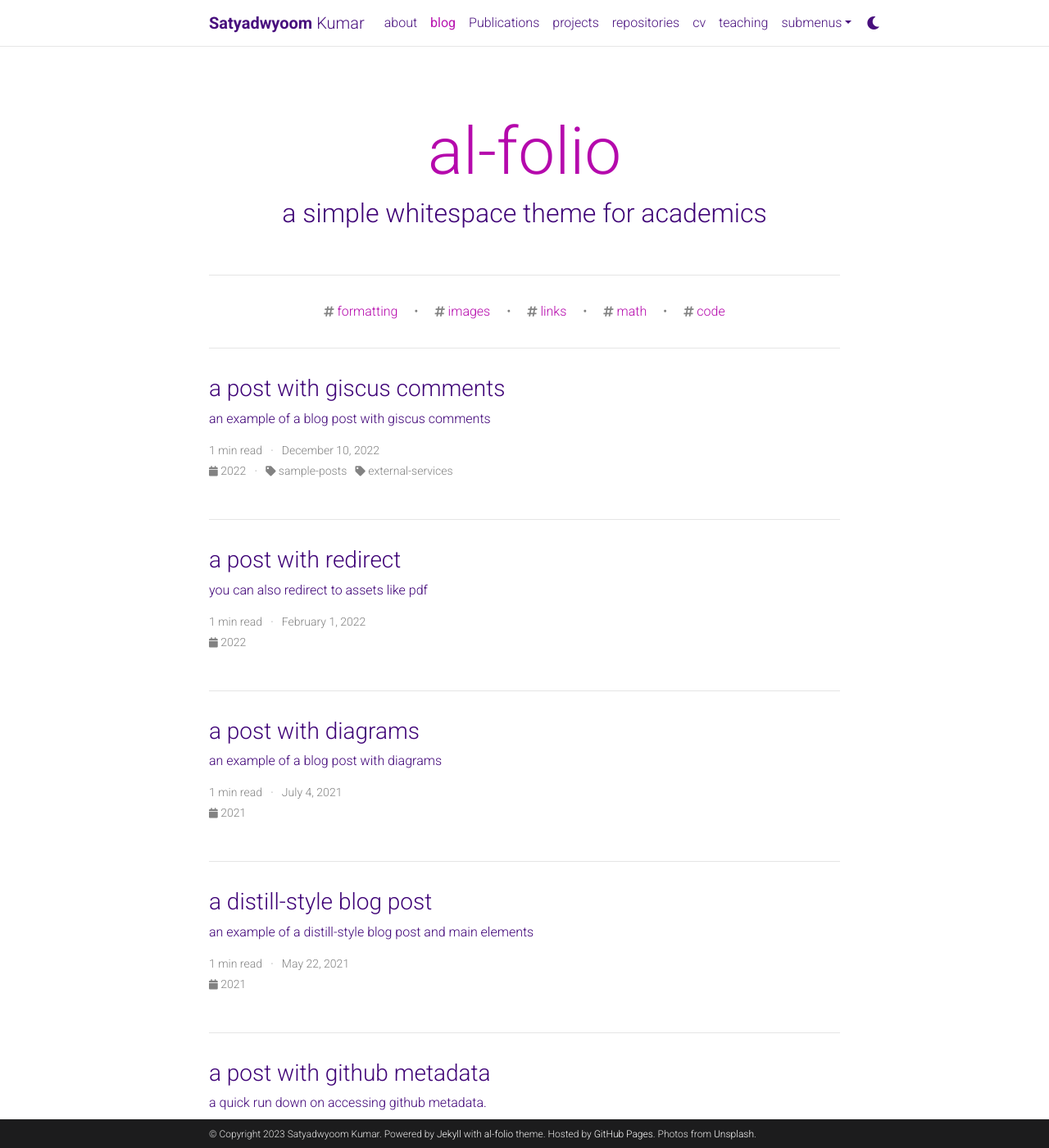
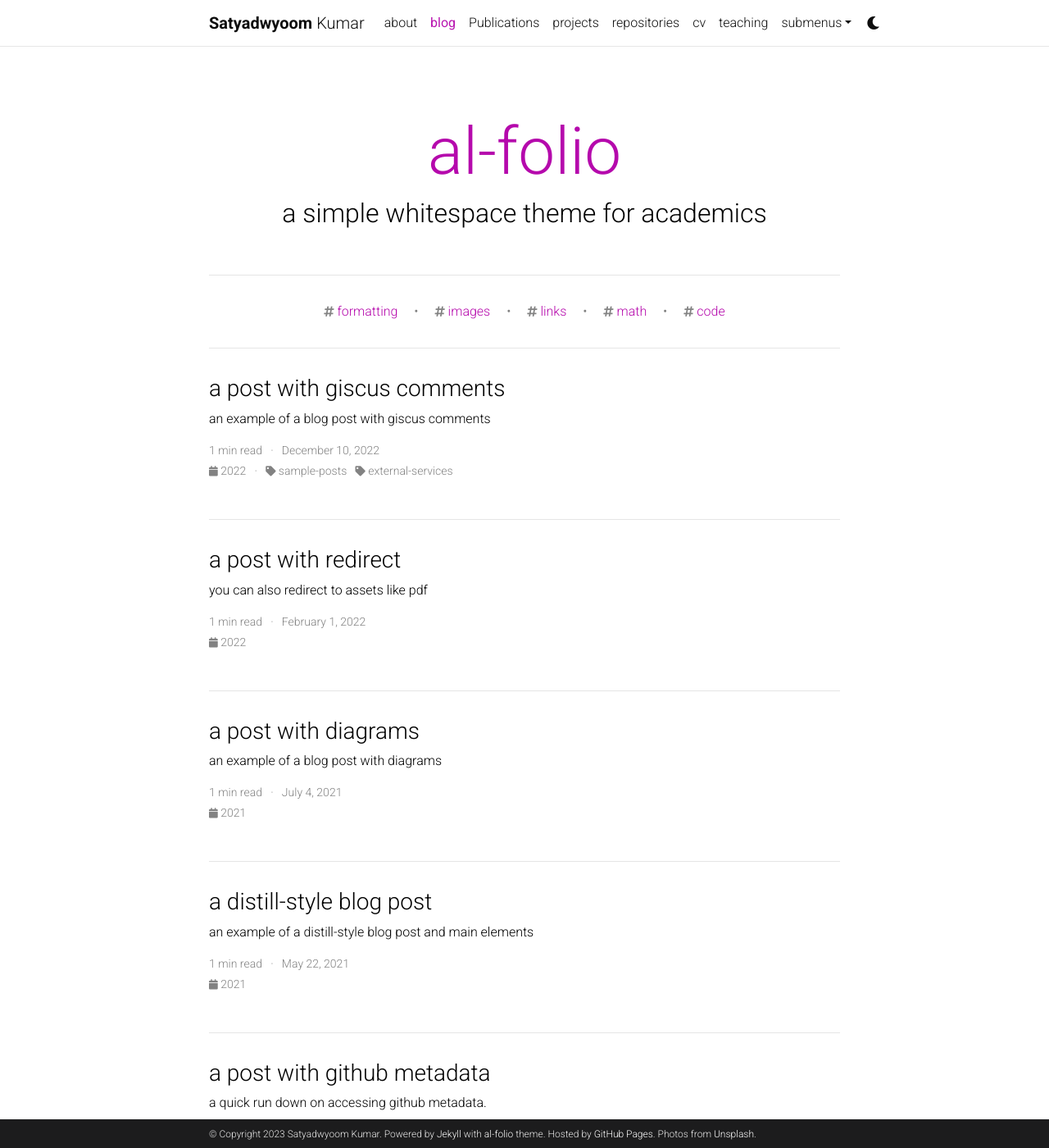
Before and after one commit to satyadwyoom/test_repo, a Jekyll site: the page built from blog/index.html, in a window 1280 px wide and 1400 px high. Shown: the whole window at 82% size. Built offline with Jekyll 4.4.1, drawn with Linux system fonts in a browser that asks for light colours; the list of posts is cut into pages by our own code; comment, search, counter and statistics services are not loaded; a style sheet for code colours, icons or effects is not loaded.

Commit message:
color change

```diff
--- a/_sass/_variables.scss
+++ b/_sass/_variables.scss
@@ -29,7 +29,7 @@ $grey-color-dark:     #1C1C1D;
 $grey-900:            #212529;
 
 $white-color: #ffffff !default;
-$black-color: #3f0377 !default;
+$black-color: #000000 !default;
 
 
 // Theme colors
```
